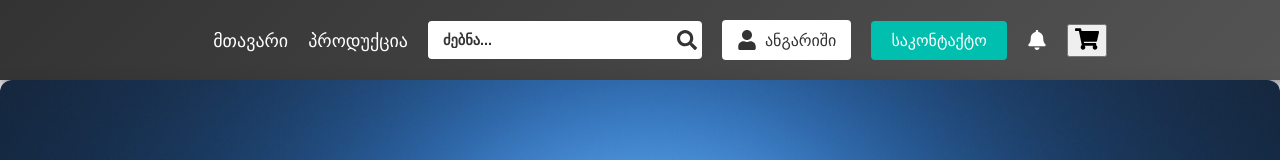
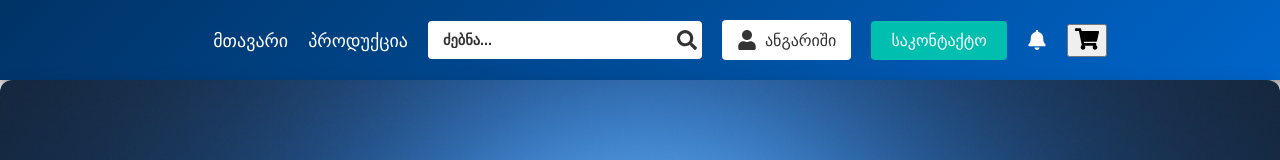
Before and after one commit to mameswarashvili/withXuco, a React (Create React App) app in the folder site/: page / in a window 1280 px wide. Shown: the top 160 px of the page. Built offline with nearby package versions, Linux system fonts and the light colour scheme.

Commit message:
modified

```diff
--- a/site/src/Header.css
+++ b/site/src/Header.css
@@ -1,7 +1,7 @@
 /* Header */
 .header {
   width: 100%;
-  background: linear-gradient(135deg, #333, #555); /* Darker gradient background */
+  background: linear-gradient(135deg, #003366, #0066cc);
   color: #fff;
   display: flex;
   justify-content: space-between;
```
